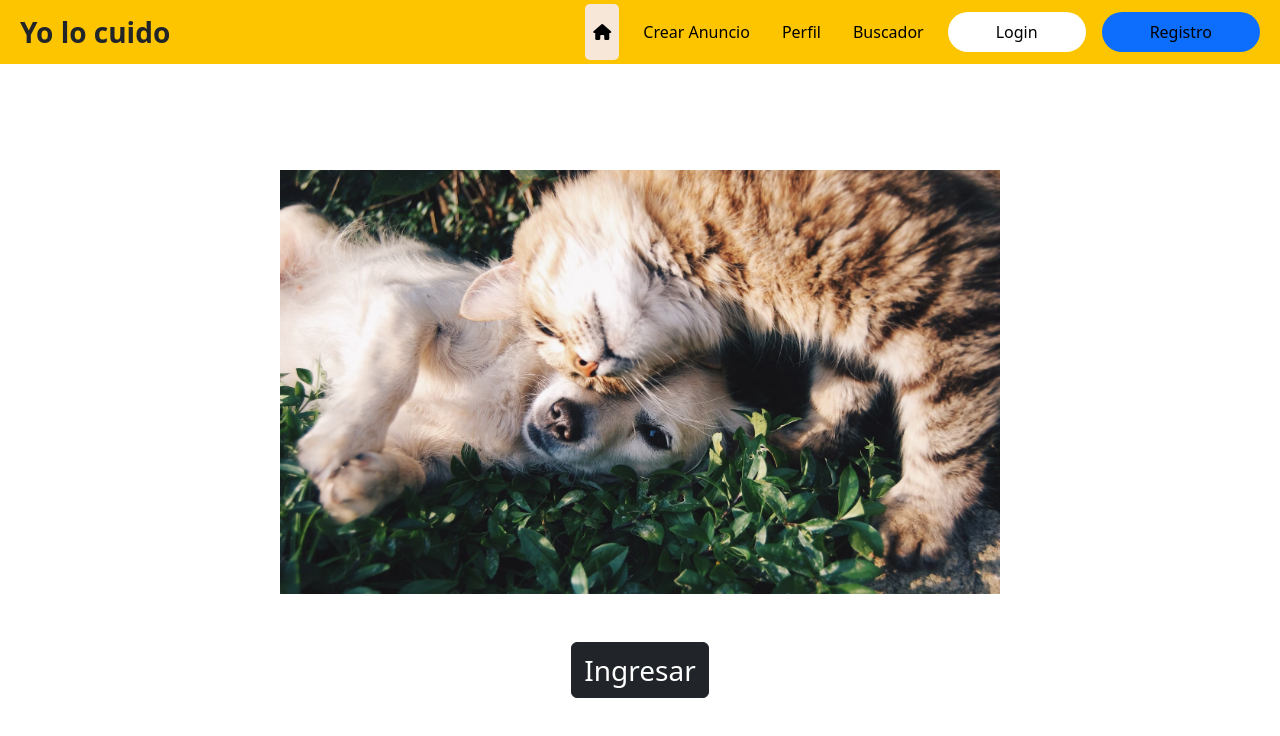
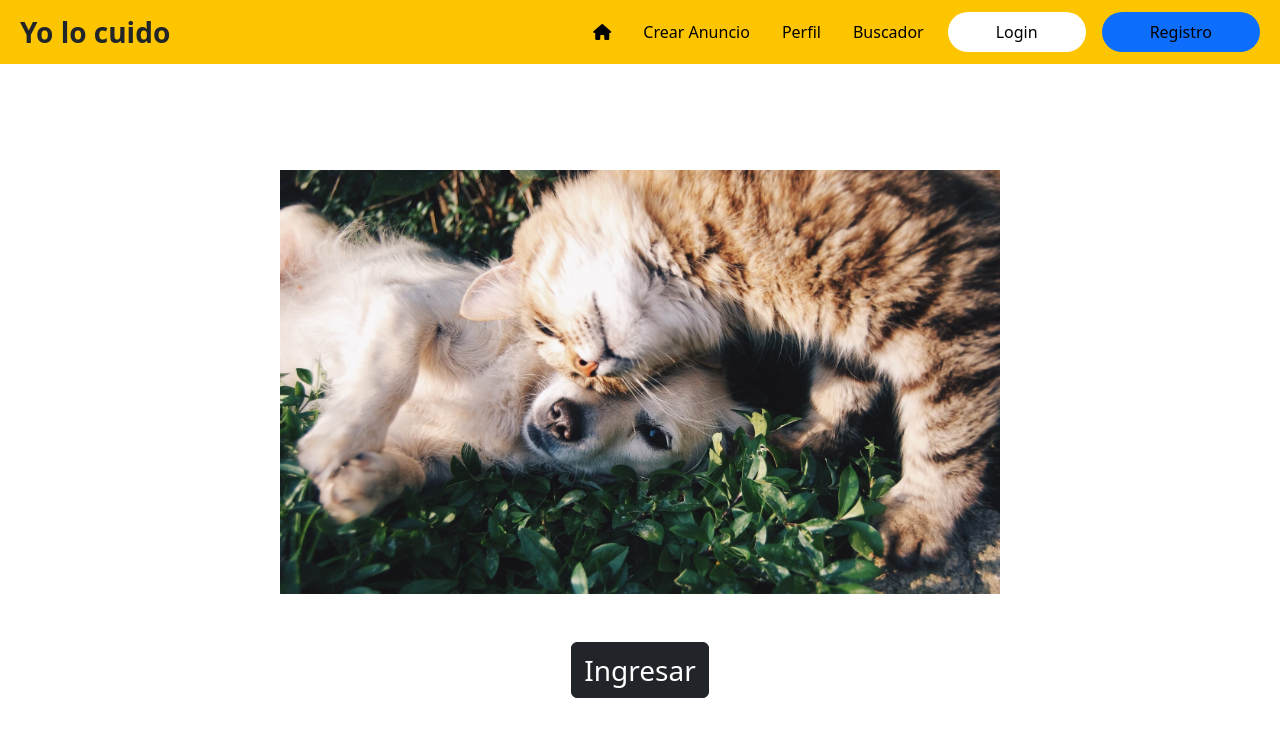
Before and after one commit to No-Country-simulation/c19-25-m-node-react, a React (Vite) app in the folder FRONTEND-REACT/: page / in a window 1280 px wide. Shown: the top 736 px of the page. Built offline with nearby package versions, Linux system fonts and the light colour scheme.

Commit message:
Subida a main

```diff
--- a/FRONTEND-REACT/src/components/Header/Navbar.jsx
+++ b/FRONTEND-REACT/src/components/Header/Navbar.jsx
@@ -24,9 +24,9 @@ export default function Navbar() {
           <ul className="navbar-nav d-flex justify-content-end">
             <li className="nav-item mx-2">
               <Link
-                className={`nav-link py-3 ${location.pathname === "/" ? "active" : ""}`}
+                className={`nav-link py-3 ${location.pathname === "/home" ? "active" : ""}`}
                 aria-current="page"
-                to="/"
+                to="/home"
               >
                 <i className="fa-solid fa-house"></i>
               </Link>
--- a/FRONTEND-REACT/src/pages/Anuncios.jsx
+++ b/FRONTEND-REACT/src/pages/Anuncios.jsx
@@ -6,7 +6,9 @@ const Anuncios = () => {
   return (
     <div className="container">
       <h2>Página de Anuncios</h2>
-      Aquí tiene que ir la carga del anuncio.
+      <div>
+        <CrearAnuncio />
+      </div>
     </div>
   );
 };
--- a/FRONTEND-REACT/src/pages/Registrar.jsx
+++ b/FRONTEND-REACT/src/pages/Registrar.jsx
@@ -1,5 +1,7 @@
 import React, { useState } from 'react';
 import axios from 'axios';
+import { useNavigate } from 'react-router-dom';
+
 
 const RegisterForm = () => {
     const [formData, setFormData] = useState({
@@ -29,6 +31,7 @@ const RegisterForm = () => {
             const response = await axios.post('http://localhost:4000/usuario/registrar', formData);
             console.log('Usuario registrado:', response.data);
             // Redireccionar al usuario a Log-in
+            useNavigate('/login')
 
         } catch (error) {
             // Mostrar un pop-up que diga que ha pasado algo malo al registrarse
```
